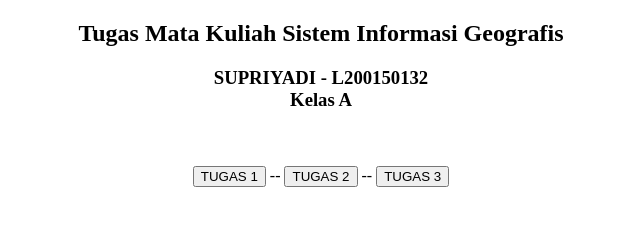
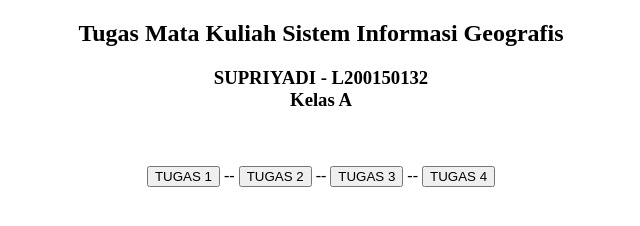
Before and after one commit to L200150132/L200150132.github.io, a plain HTML site: page index.html in a window 1280 px wide. Shown: the whole page, without its empty margins (319-959 px from the left). Drawn offline with Linux system fonts and the light colour scheme.

Commit message:
Update index.html

```diff
--- a/index.html
+++ b/index.html
@@ -12,6 +12,8 @@
 			<input onclick="window.location.href='TUGAS2.html'" type="submit" value="TUGAS 2"></input>
 			--
 			<input onclick="window.location.href='TUGAS3.html'" type="submit" value="TUGAS 3"></input>
+			--
+			<input onclick="window.location.href='TUGAS4.html'" type="submit" value="TUGAS 4"></input>
 		</center>
 	</body>
 </html>
```
